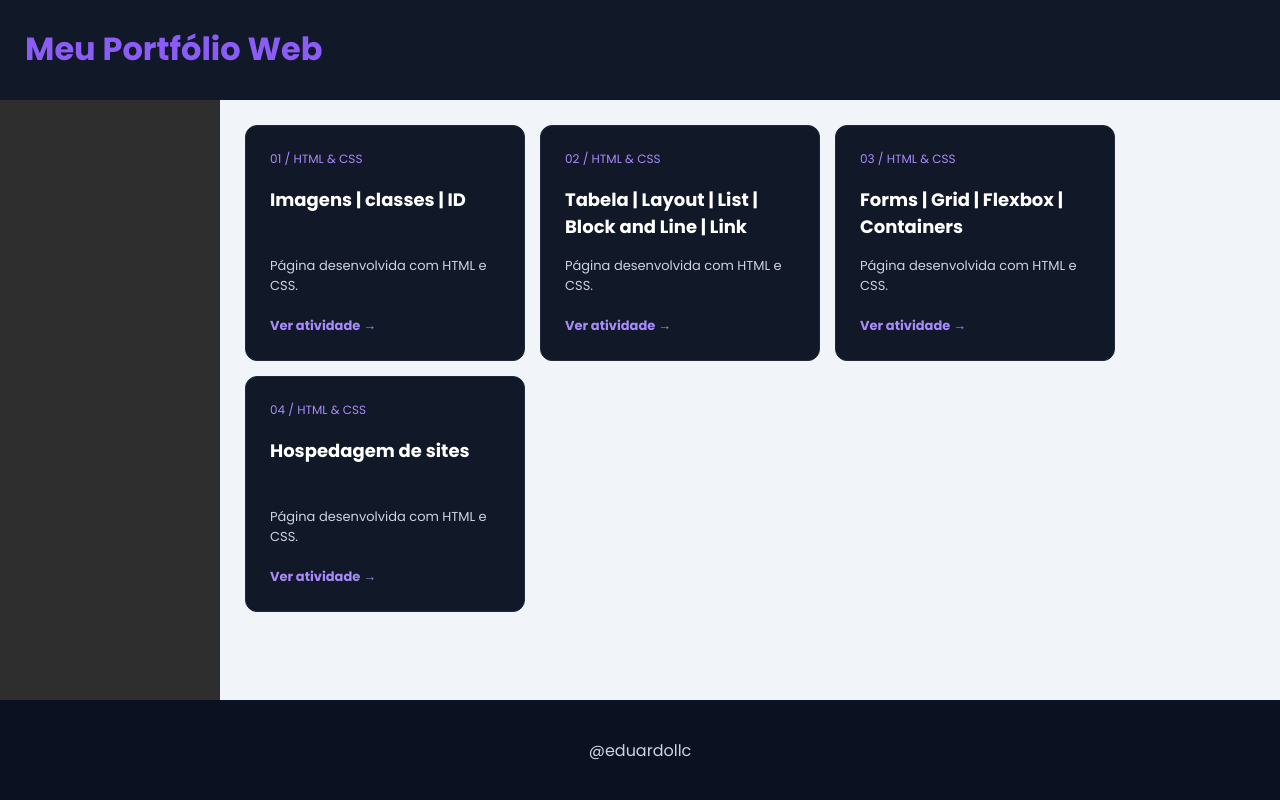
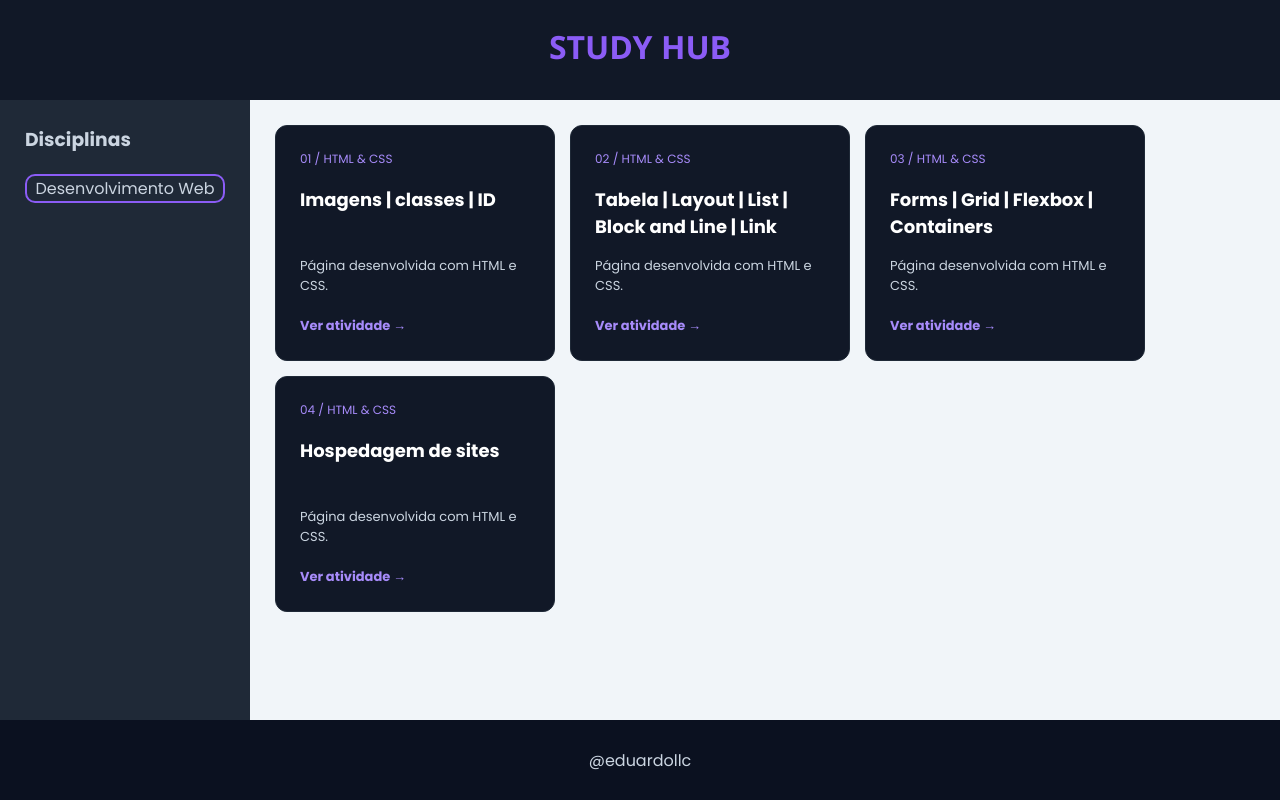
Before and after one commit to eduardollc/atividadesDesenvolvimentoWeb, a plain HTML site: page index.html in a window 1280 px wide. Drawn offline with Linux system fonts and the light colour scheme.

Commit message:
lado esquerdo: disciplinas

```diff
--- a/atividade01/css/styles.css
+++ b/atividade01/css/styles.css
@@ -26,6 +26,7 @@ body {
 .lado-esquerdo h1{
     color: #F1F5F9;
 }
+
 
 .centro{
 
--- a/css/styles.css
+++ b/css/styles.css
@@ -12,8 +12,8 @@
 body{
     min-height: 100vh;
     display: grid;
-    grid-template-columns:  220px 1fr;
-    grid-template-rows: 100px 1fr 100px;
+    grid-template-columns:  250px 1fr;
+    grid-template-rows: 100px 1fr 80px;
 }
 
 .titulo-principal{
@@ -23,11 +23,10 @@ body{
 }
 
 .titulo-principal h1{
+    font-family: 'Segoe UI', Tahoma, Geneva, Verdana, sans-serif;
     display: flex;
     align-items: center;
-    gap: 10px;
-
-    margin-bottom: 10px;
+    justify-content: center;
     color: #8B5CF6;
 }
 
@@ -35,32 +34,47 @@ body{
     width: 35px;
 }
 
-.titulo-principal h2{
+.titulo-principal p{
     display: flex;
-    flex-direction: column;
-    align-items: flex-start;
+    align-items: center;
     justify-content: center;
-    color: #FFFFFF;
+    color: #CBD5E1;
+    margin-bottom: 10px;
 }
 
-.titulo-principal p{
-    display: flex;
-    flex-direction: column;
-    align-items: flex-start;
-    justify-content: center;
-    color: #CBD5E1
-}
-
-.lado-esquerdo{
-
+.lado-esquerdo {
     padding: 25px;
-    display: grid;
-        background-color: #2e2e2e;
+    background-color: #1F2937;
 
 }
 
-.disciplina{
+.lado-esquerdo h3 {
+    margin-bottom: 20px;
+    color: #CBD5E1;
+}
 
+.lado-esquerdo ul {
+    list-style: none;
+}
+
+.lado-esquerdo li {
+    margin-bottom: 10px;
+}
+
+.lado-esquerdo a {
+    display: flex;
+    justify-content: center;
+    align-items: center;
+
+    width: 100%;
+
+
+    color: #CBD5E1;
+    text-decoration: none;
+    text-align: center;
+
+    border: 2px solid #8B5CF6;
+    border-radius: 10px;
 }
 
 .centro{
--- a/index.html
+++ b/index.html
@@ -9,13 +9,17 @@
 <body>
 
     <header class="titulo-principal">
-        <h1>Meu Portfólio Web</h1>
+        <h1>STUDY HUB</h1>
     </header>
 
     <aside class="lado-esquerdo">
-        <div class="disciplina">
-            <a href="index.html"></a>
-        </div>
+        <h3>Disciplinas</h3>
+
+    <nav>
+        <ul>
+            <li><a href="index.html">Desenvolvimento Web</a></li>
+        </ul>
+    </nav>
     </aside>
 
     <main class="centro">
```
Also changed, not shown: atividade01/index.html (+4 -1 lines).
